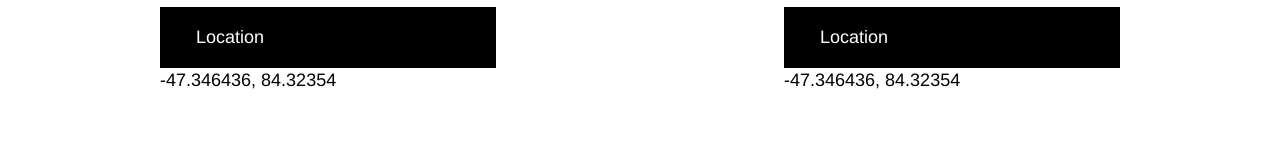
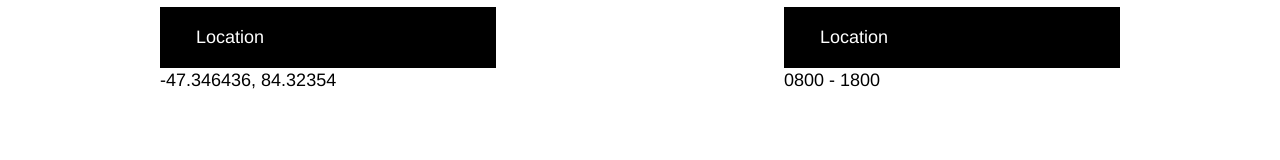
Before and after one commit to flywebguy/secretagentsupply, a plain HTML site: page index.html in a window 1280 px wide. Shown: the part 896-1056 px from the top of the page. Drawn offline with Linux system fonts and the light colour scheme.

Commit message:
Update HTML

```diff
--- a/index.html
+++ b/index.html
@@ -84,7 +84,7 @@
         </div>
         <div class="info">
           <span class="detail">Location</span>
-          <span>-47.346436, 84.32354</span>
+          <span>0800 - 1800</span>
         </div>
       </div>
     </div>
```
